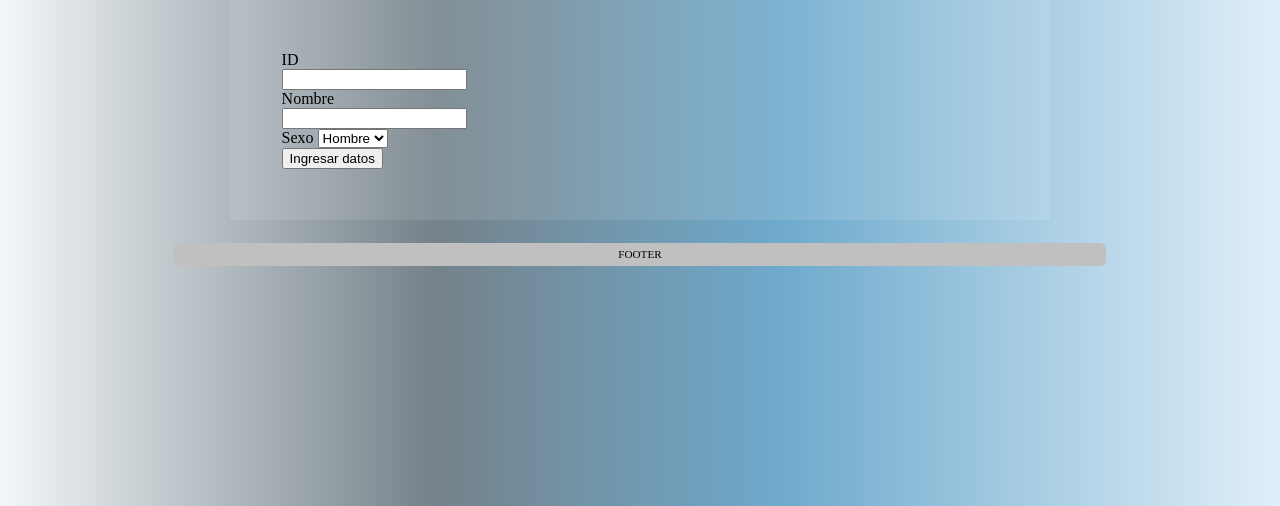
After one commit to klausthelen/Agendamiento, a PHP site: page /entrar.php in a window 1280 px wide. The commit adds this page. Shown: the top 506 px of the page. Run offline with PHP 8.4, Linux system fonts and the light colour scheme.

Commit message:
Se actualizo toodo

```diff
--- a/documentos/scriptBD.sql
+++ b/documentos/scriptBD.sql
@@ -87,6 +87,7 @@ ALTER TABLE toma add foreign key (IDcurso)
     references estudiante(IDestudiante);
  ALTER TABLE definitivas add foreign key (IDcurso)
     references curso(IDcurso);
+    ALTER TABLE `definitivas` CHANGE `IDdefinitiva` `IDdefinitiva` INT(11) NOT NULL AUTO_INCREMENT;
 
  CREATE TABLE `chronowork`.`retroalimentacion` (
  	`IDnota` INT NOT NULL ,
--- /dev/null
+++ b/entrar.php
@@ -0,0 +1,51 @@
+<!DOCTYPE html>
+<html lang="es">
+	<head>
+		<meta charset="utf-8">
+      	<title>TITULO</title>
+        <meta http-equiv="content-language" content="es"/>
+	    <meta http-equiv="content-type" content="text/html; charset=UTF-8"/>
+	    <link rel="stylesheet" type="text/css" href="css/estilos.css">
+	    <meta name="viewport" content="width=device-width, user-scalable=no, initial-scale=1.0, maximum-scale=1.0, minimum-scale=1.0">
+	    <script type="text/javascript"  src='./script.js'></script>
+	</head>
+
+	<body>
+		 <div class="contenedor">
+
+			<header class = "logo">
+
+
+
+
+			</header>
+
+			  <section class="world">
+			  		<form class="form1" method="post" action="modelo/ingresardbase.php" name="form_entrar">
+
+								    ID<br>
+				                    <input type="text" name="pkey" >
+				                    <br>
+			        			    Nombre<br>
+				                    <input type="text" name="nombre">
+				                    <br>
+				                    <label>Sexo</label>
+				                    <select name="Sexo">
+				                    	<option value="Hombre">Hombre</option>
+				                    	<option value="Mujer">Mujer</option>
+				                    </select>
+				                    </br>
+				                    <button class="btn_ingdatos" type="submit">Ingresar datos</button>
+				            </form>
+
+
+
+			  </section>
+
+			<footer class = "pie">
+	         	FOOTER
+	        </footer>
+        </div>
+    </body>
+
+</html>
```
Also changed, not shown: modelo/ingresardbase.php (added, +14 -0 lines), modelo/sesion.php (+11 -4 lines).
